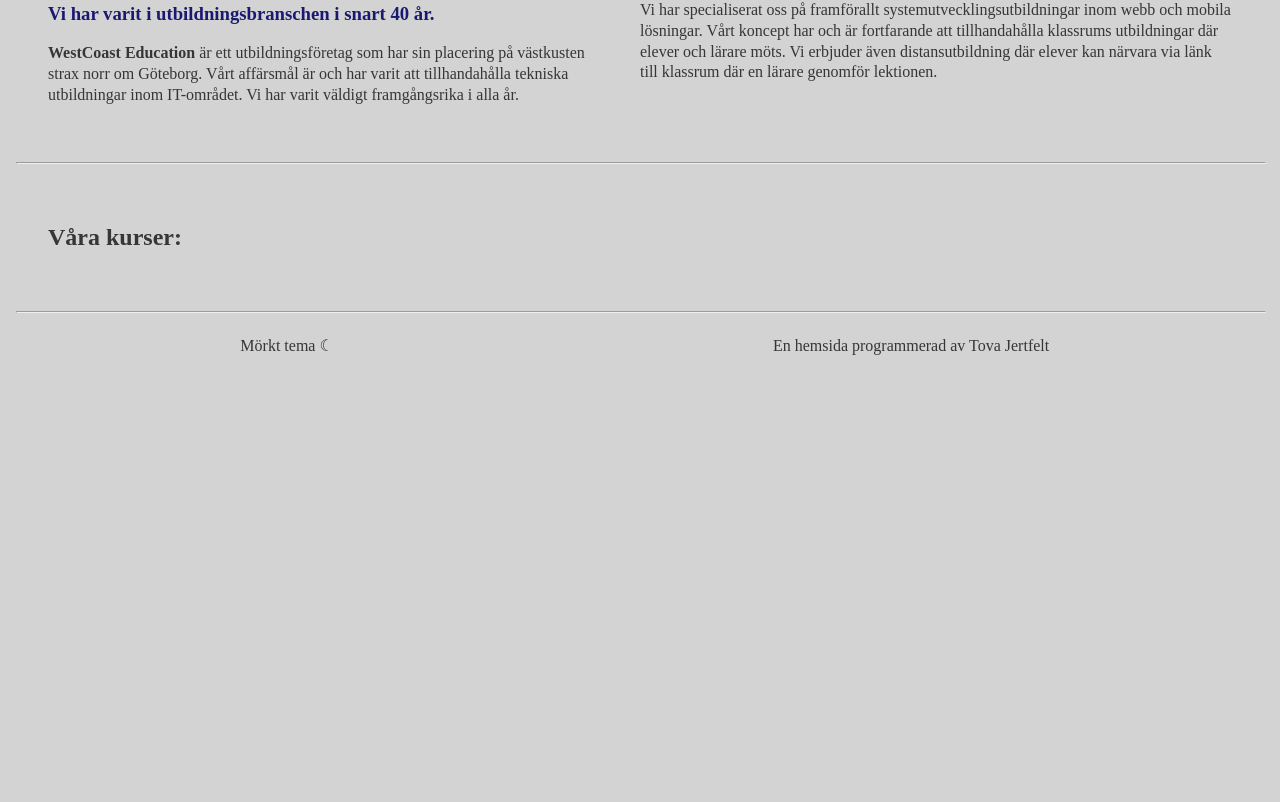
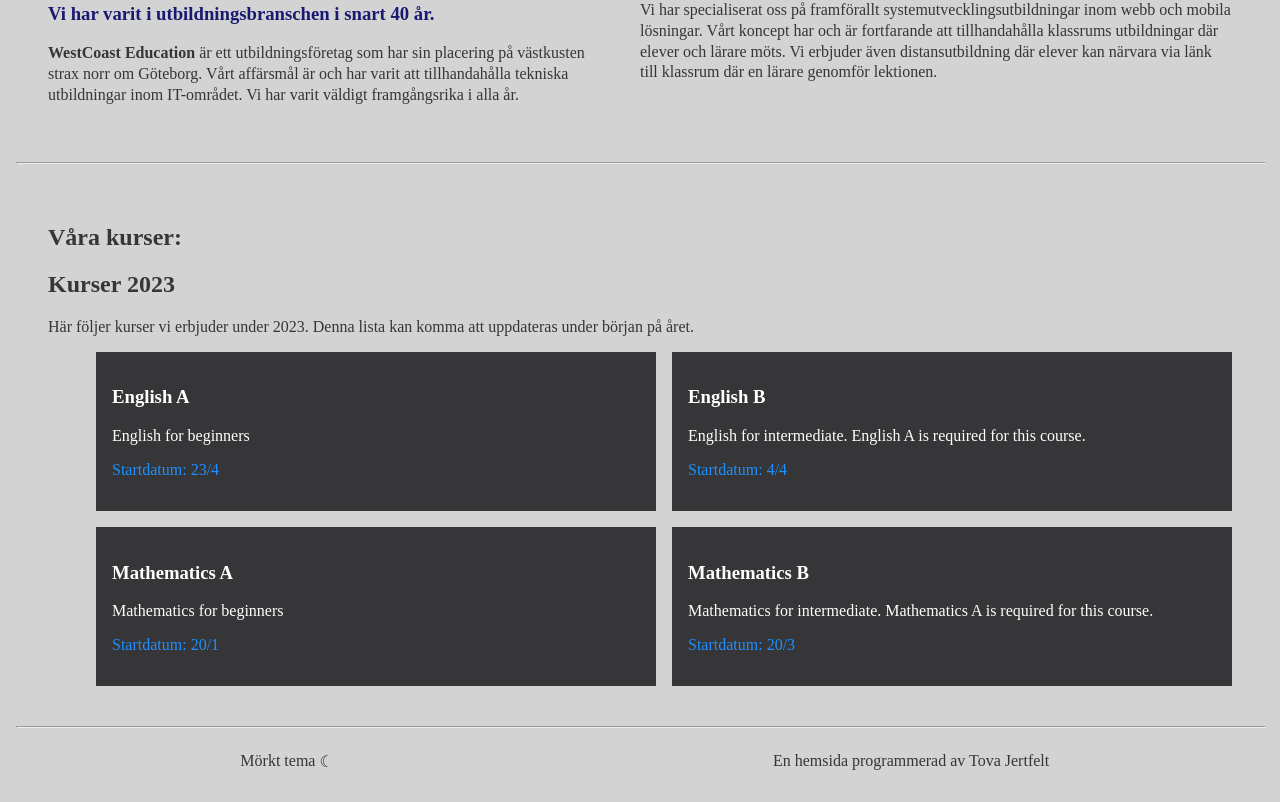
Before and after one commit to jertfelt/westcoast_education-nyhjs4, a React (Create React App) app in the folder westcoast_education/: page / in a window 1280 px wide. Shown: the part 568-1370 px from the top of the page. Before the commit the page ends 955 px from the top, so only its background shows below. Built offline with nearby package versions, Linux system fonts and the light colour scheme; data requests are answered from the project's data file; a web font is replaced by a local one.

Commit message:
styled kurser

```diff
--- a/westcoast_education/server/db.json
+++ b/westcoast_education/server/db.json
@@ -19,21 +19,21 @@
   "courseName": "English A",
   "lengthWeeks": 3,
   "courseDescription": "English for beginners",
-  "startDate": "2023-04-23"},
+  "startDate": "2023-23-4"},
   {"courseID": 12,
   "courseName": "English B",
   "lengthWeeks": 6,
-  "courseDescription": "English for intermediate",
-  "startDate": "2023-04-24"},
+  "courseDescription": "English for intermediate. English A is required for this course.",
+  "startDate": "2023-4-4"},
   {"courseID": 5,
   "courseName": "Mathematics A",
   "lengthWeeks": 6,
   "courseDescription": "Mathematics for beginners",
-  "startDate": "2023-01-20"},
+  "startDate": "2023-20-1"},
   {"courseID": 51,
   "courseName": "Mathematics B",
   "lengthWeeks": 6,
-  "courseDescription": "Mathematics for intermediate",
-  "startDate": "2023-01-20"}
+  "courseDescription": "Mathematics for intermediate. Mathematics A is required for this course.",
+  "startDate": "2023-20-3"}
 ]
 }
--- a/westcoast_education/src/Components/AllaKurser/AllaKurser.jsx
+++ b/westcoast_education/src/Components/AllaKurser/AllaKurser.jsx
@@ -1,18 +1,56 @@
 import { useEffect, useState } from "react";
 import styled from "styled-components";
 
+const ListWithCourses = styled.div`
+display:grid;
+list-style:none;
+gap: 1rem;
+max-width: 1200px;
+@media (min-width: 700px) {
+  padding-left:3rem;
+grid-template-columns: repeat(2, 1fr);
+}
+li{
+  background-color:${({ theme }) => theme.buttonBackground};
+  color:${({ theme }) => theme.buttonText};
+  padding:1rem;
+}
+`
+const Date = styled.p`
+color:${({ theme }) => theme.accent}`
+
 const AllaKurser = () => {
   const [courses, setCourses] = useState([])
+  const [teachers, setTeachers] = useState([])
+
+  useEffect(() => {
+    fetch("http://localhost:8000/teachers")
+    .then((response) => response.json())
+    .then((data) => setTeachers(data))
+  }, [])
+
+  useEffect(() => {
+    fetch("http://localhost:8000/courses")
+    .then((response) => response.json())
+    .then((data) => setCourses(data))
+  }, [])
+
 
   return (
   <div data-testid="allCourses">
     <h2>Kurser 2023</h2>
     <p>Här följer kurser vi erbjuder under 2023. Denna lista kan komma att uppdateras under början på året.</p>
-    <div>
-      <ul>
 
-      </ul>
-    </div>
+      <ListWithCourses>
+        {courses.map(course => (
+          <li key={course.courseID}>
+            <h3>{course.courseName}</h3>
+            <p>{course.courseDescription}</p>
+            <Date>Startdatum: {course.startDate.substring(5).replace("-", "/")} </Date>
+          </li>
+        ))}
+      </ListWithCourses>
+
   </div> );
 }
 
--- a/westcoast_education/src/Pages/Startsida/Homepage.jsx
+++ b/westcoast_education/src/Pages/Startsida/Homepage.jsx
@@ -1,5 +1,6 @@
 import styled from "styled-components";
 import { Line } from "../../Components/styling/Line";
+import AllaKurser from "../../Components/AllaKurser/AllaKurser";
 
 const Intro = styled.div`
 min-height:50vh;
@@ -82,6 +83,7 @@ const HomePage = () => {
   <About
   id="kurser" data-testid="kurserSection">
   <h2>Våra kurser:</h2>
+  <AllaKurser/>
   </About>
 
   </section> );
--- a/westcoast_education/src/styling/Theme.jsx
+++ b/westcoast_education/src/styling/Theme.jsx
@@ -25,6 +25,7 @@ export const darkTheme = {
   text: '#FAFAFA',
   toggleBorder: '#6B8096',
   background: 'midnightblue',
+  buttonText: "black",
   buttonBackground: "lightgray",
   accent:  "#1E90FF",
   highlight: "lightblue",
```
